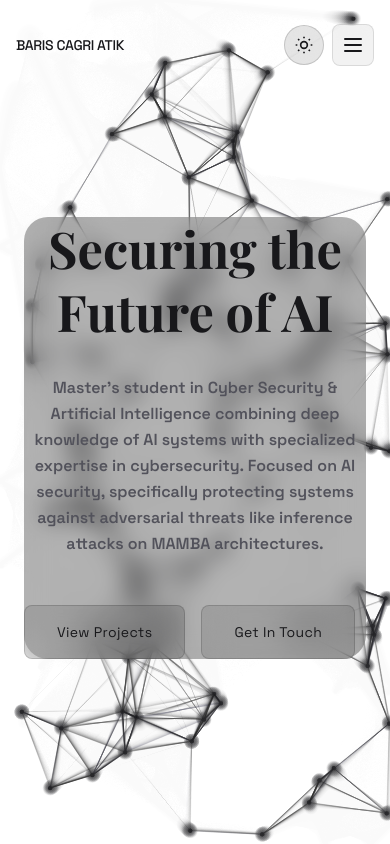
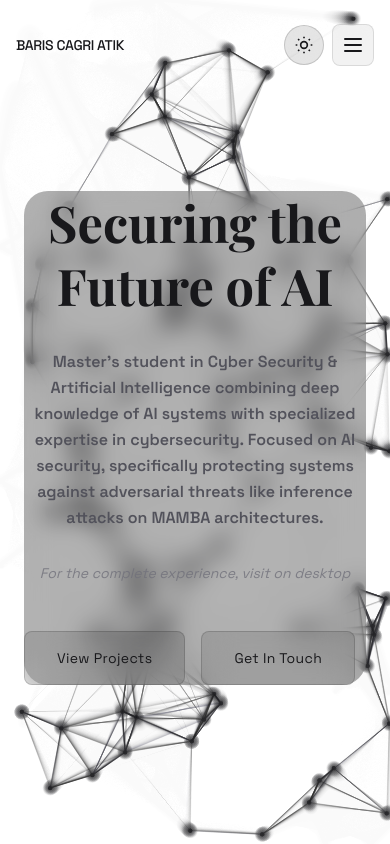
Before and after one commit to BarisAtik/portfolio, a Next.js app: page / in a window 390 px wide. Shown: the top 844 px of the page. Built offline with nearby package versions, Linux system fonts and the light colour scheme.

Commit message:
Mobile optimization: hide Skills section and add desktop notice
- Added elegant notice in hero: 'For the complete experience, visit on desktop'
- Notice only visible on mobile (md:hidden)
- Hidden entire Technical Skills section on mobile
- Keeps mobile experience focused and clean

```diff
--- a/components/Hero.tsx
+++ b/components/Hero.tsx
@@ -53,6 +53,16 @@ export default function Hero() {
             threats like inference attacks on MAMBA architectures.
           </motion.p>
 
+          {/* Desktop notice - mobile only */}
+          <motion.p
+            initial={{ opacity: 0 }}
+            animate={{ opacity: 1 }}
+            transition={{ delay: 1, duration: 0.6 }}
+            className="md:hidden text-sm text-steel-gray/80 italic font-space mt-4"
+          >
+            For the complete experience, visit on desktop
+          </motion.p>
+
           <motion.div
             initial={{ opacity: 0, y: 20 }}
             animate={{ opacity: 1, y: 0 }}
--- a/components/Skills.tsx
+++ b/components/Skills.tsx
@@ -88,7 +88,7 @@ export default function Skills() {
   const isInView = useInView(ref, { once: true, margin: '-30px' })
 
   return (
-    <section id="skills" className="py-24 px-6 relative overflow-hidden">
+    <section id="skills" className="hidden md:block py-24 px-6 relative overflow-hidden">
       <div className="absolute inset-0 noise-texture opacity-50" />
 
       <div className="max-w-7xl mx-auto relative z-10">
```
